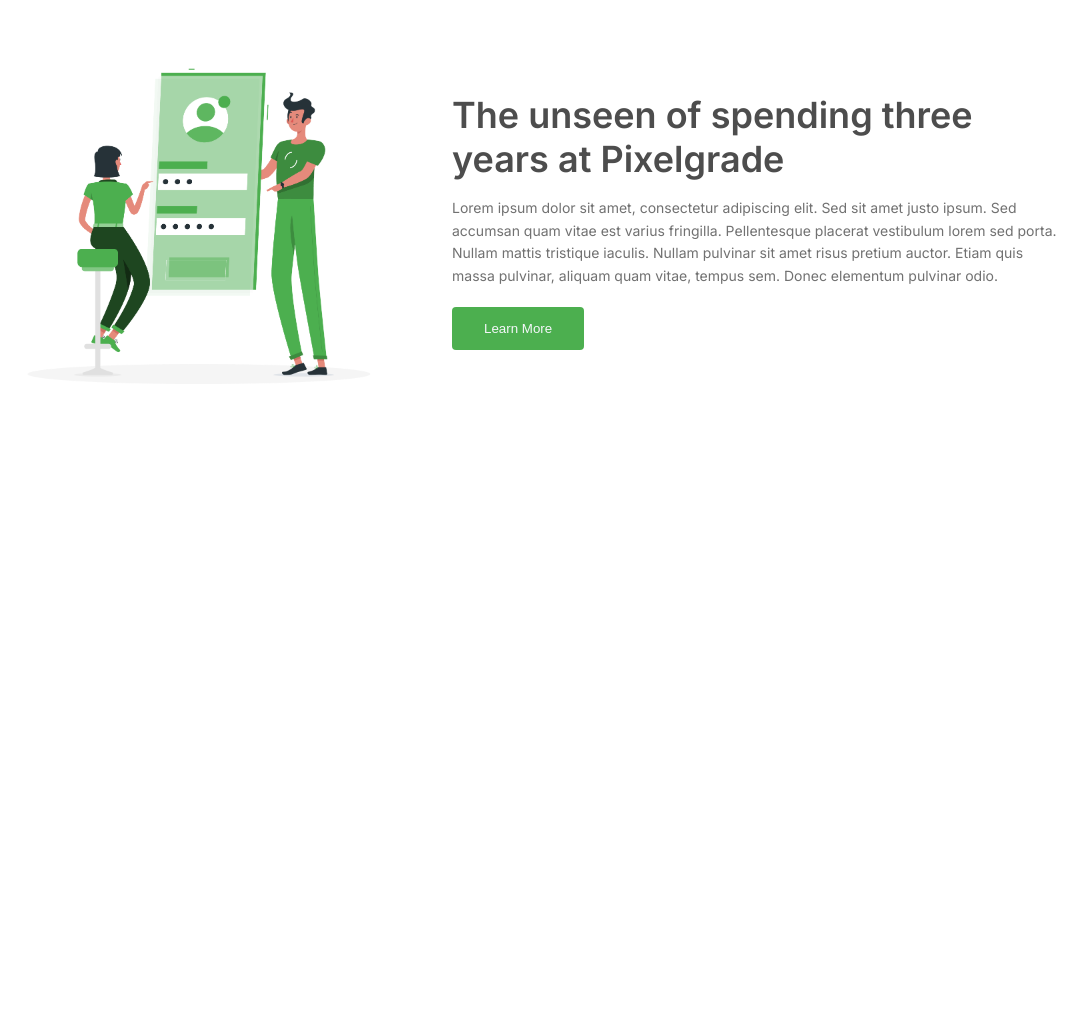
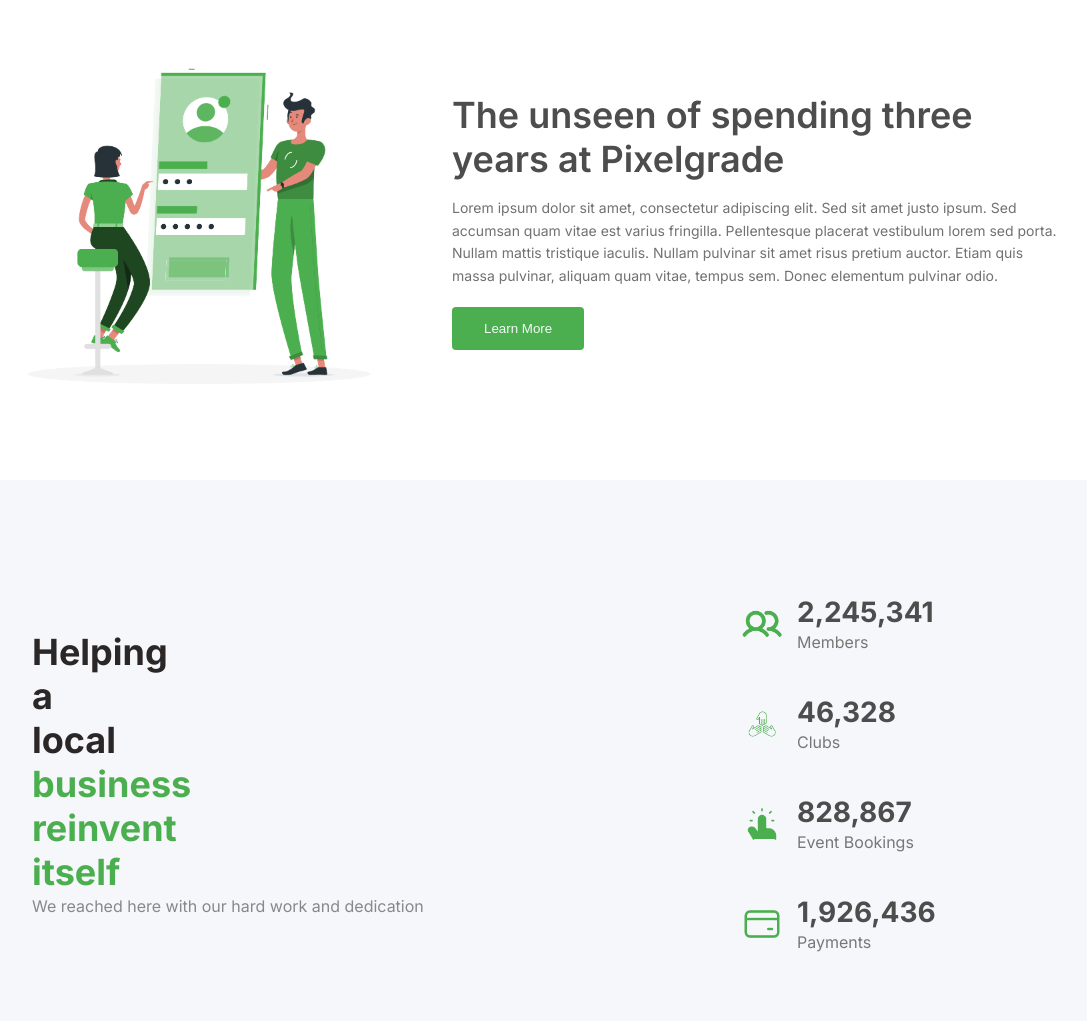
Before and after one commit to Bop205/Netxcent, a plain HTML site: page index.html in a window 1280 px wide. Shown: the part 1458-2479 px from the top of the page, without its empty margins (122-1209 px from the left). Before the commit the page ends 1938 px from the top, so only its background shows below. Drawn offline with Linux system fonts and the light colour scheme.

Commit message:
Achievement

```diff
--- a/index.css
+++ b/index.css
@@ -251,7 +251,7 @@
 .unlock-banner-content h1 {
   font-size: 36px;
   font-weight: 600;
-  color: #4D4D4D;
+  color: #4d4d4d;
   margin-bottom: 16px;
 }
 
@@ -273,10 +273,84 @@
   gap: 10px;
 }
 
-.unlock-banner-content button:hover{
+.unlock-banner-content button:hover {
   background-color: var(--green-color);
 }
 .unlock-img img {
   width: 442px;
   height: 433px;
 }
+
+.achievement {
+  padding: 50px 10px;
+  background-color: #f5f7fa;
+}
+
+.achievement-content {
+  display: flex;
+  justify-content: space-between;
+  align-items: center;
+  padding-top: 64px;
+  padding-right: 144px;
+  padding-bottom: 64px;
+  padding-left: 144px;
+  gap: 60px;
+}
+
+.left {
+  max-width: 500px;
+}
+
+.left h1 {
+  font-size: 36px;
+  color: #2c2727;
+  line-height: 44px;
+  margin-right: 5000px;
+}
+
+.left h1 span {
+  color: #4caf4f;
+}
+
+.left p {
+  evement-contentmargin-top: 10px;
+  color: #888;
+  font-size: 16px;
+  line-height: 24px;
+}
+.achievement-img {
+  display: flex;
+  flex-wrap: wrap;
+  gap: 40px;
+  margin-left: 150px;
+}
+
+.text {
+  display: flex;
+  flex-direction: column;
+}
+
+.img {
+  display: flex;
+  align-items: center;
+  gap: 15px;
+}
+
+.img img {
+  width: 40px;
+  height: 40px;
+}
+
+.text h2 {
+  font-size: 28px;
+  color: #4d4d4d;
+  margin: 0;
+  line-height: 36px;
+}
+
+.text p {
+  font-size: 16px;
+  color: #777;
+  margin: 0;
+  line-height: 24px;
+}
--- a/index.html
+++ b/index.html
@@ -144,7 +144,47 @@
     <!-- Unlock Section -->
 
     <!-- Achievement Section -->
-    <section class="achievement"></section>
+    <section class="achievement">
+       <div class="achievement-content">
+        <div class="left">
+          <h1>
+            Helping a local <br />
+            <span>business reinvent itself</span>
+          </h1>
+          <p>We reached here with our hard work and dedication</p>
+          </div>
+          <div class="achievement-img">
+            <div class="img">
+              <img src="./img/hel.png" alt="">
+              <div class="text">
+              <h2>2,245,341</h2>
+              <p>Members</p>
+            </div>
+            </div>
+            <div class="img">
+              <img src="./img/hel1.png" alt="">
+              <div class="text">
+              <h2>46,328</h2>
+              <p>Clubs</p>
+            </div>
+            </div>
+            <div class="img">
+              <img src="./img/hel2.png" alt="">
+              <div class="text">
+              <h2>828,867</h2>
+              <p>Event Bookings</p>
+            </div>
+            </div>
+            <div class="img">
+              <img src="./img/hel3.png" alt="">
+              <div class="text">
+              <h2>1,926,436</h2>
+              <p>Payments</p>
+            </div>
+            </div>
+          </div>
+          </div>
+    </section>
     <!-- Achievement Section -->
 
     <!-- Customers Section -->
```
Also changed, not shown: img/hel.png (added), img/hel1.png (added), img/hel2.png (added), img/hel3.png (added).
